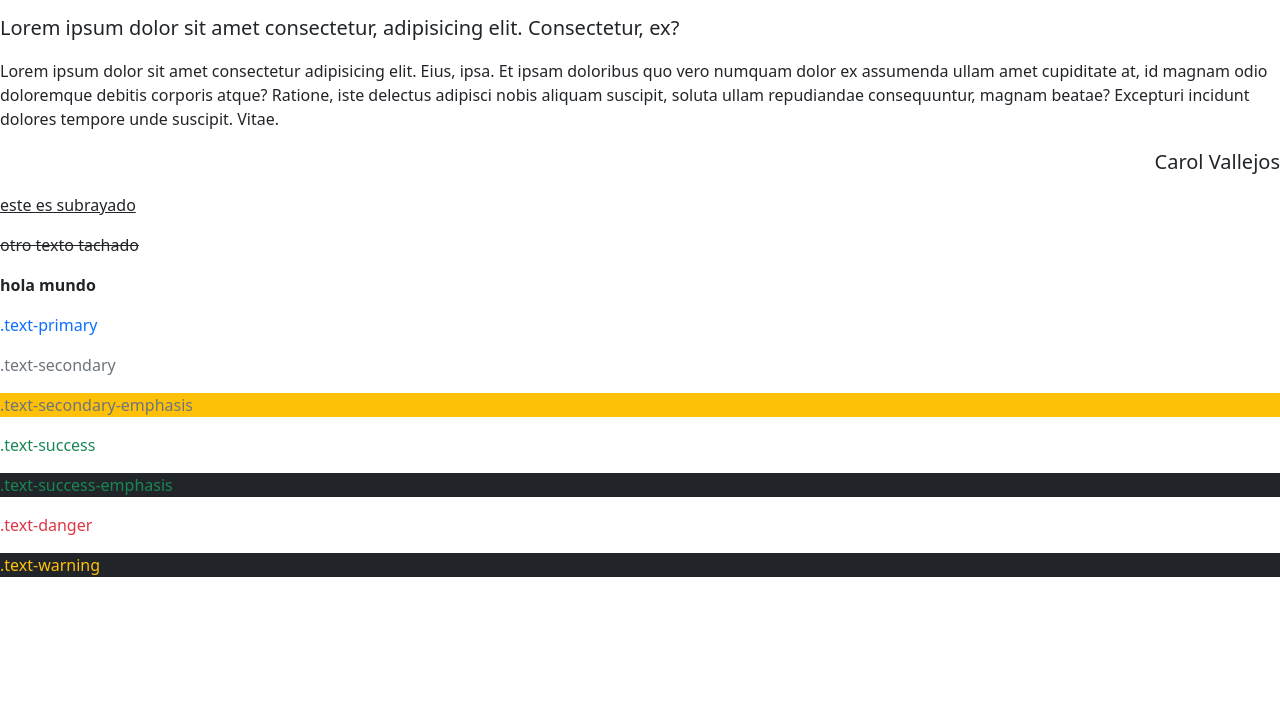
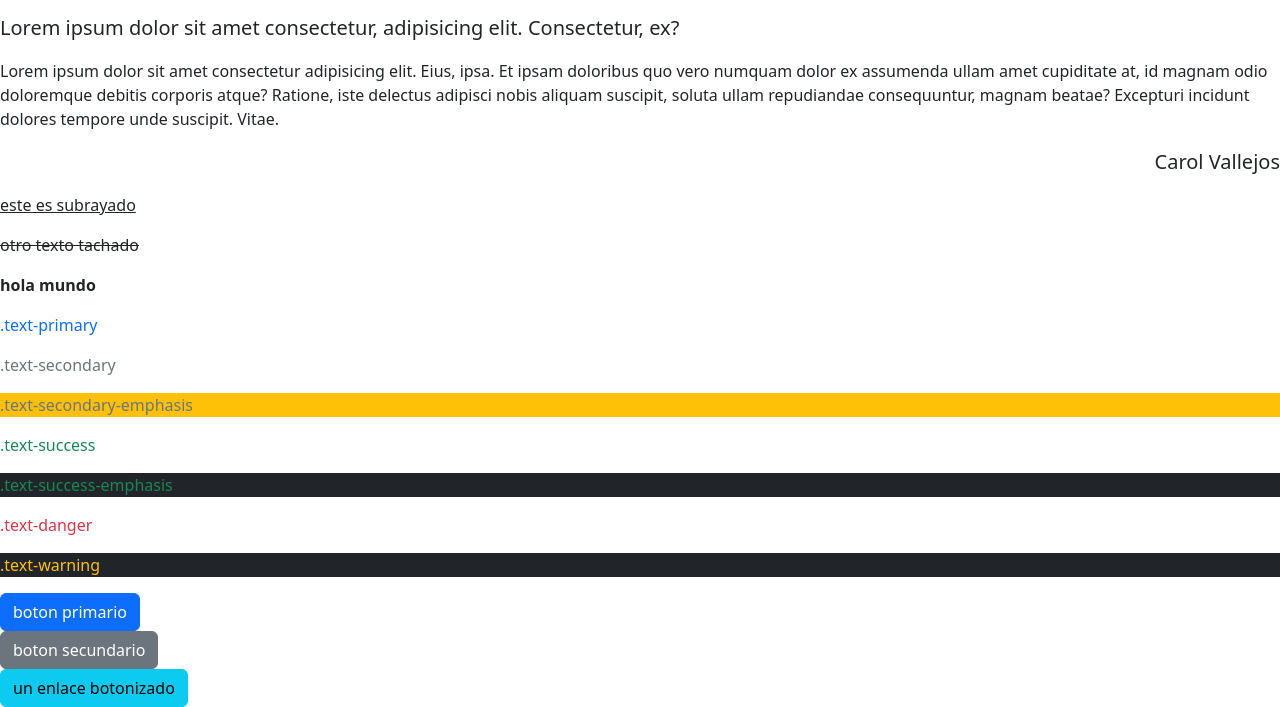
Before and after one commit to carolmilena12/oto-intento, a plain HTML site: page index.html in a window 1280 px wide. Shown: the part 952-1659 px from the top of the page. Before the commit the page ends 1545 px from the top, so only its background shows below. Drawn offline with nearby package versions, Linux system fonts and the light colour scheme.

Commit message:
cambioboot

```diff
--- a/index.html
+++ b/index.html
@@ -43,5 +43,11 @@
     <p class="text-success bg-dark">.text-success-emphasis</p>
     <p class="text-danger">.text-danger</p>
     <p class="text-warning bg-dark">.text-warning</p>
-</body>
+    <!--botones-->
+    <!--basicos-->
+    <button class="btn btn-primary">boton primario</button> <br>
+    <button class="btn btn-secondary">boton secundario</button> <br>
+     <!--basicos-->
+     <a href="#" class="btn btn-info">un enlace botonizado</a>
+    </body>
 </html>
```
